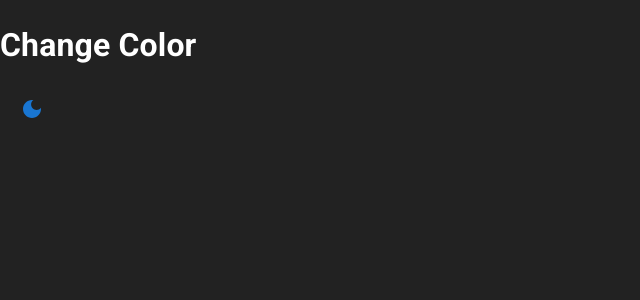
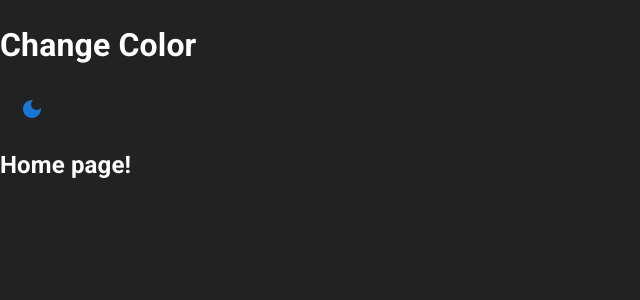
Before and after one commit to debug-squad/Spletni_Odjemalec, a React (Create React App) app: page / in a window 1280 px wide. Shown: the top 300 px of the page, without its empty margins (0-640 px from the left). Built offline with nearby package versions, Linux system fonts and the light colour scheme.

Commit message:
added routing + Home page

```diff
--- a/package.json
+++ b/package.json
@@ -13,6 +13,7 @@
     "netlify-cli": "^10.3.1",
     "react": "^18.1.0",
     "react-dom": "^18.1.0",
+    "react-router-dom": "^6.3.0",
     "react-scripts": "5.0.1",
     "web-vitals": "^2.1.4"
   },
--- a/src/App.js
+++ b/src/App.js
@@ -1,11 +1,13 @@
 import{useEffect, useState} from 'react'
-import {createTheme, ThemeProvider } from "@mui/material/styles"
+import {ThemeProvider } from "@mui/material/styles"
 import {CssBaseline,} from "@mui/material";
 import DarkModeIcon from '@mui/icons-material/DarkMode';
 import LightModeIcon from '@mui/icons-material/LightMode';
 import Button from '@mui/material/Button';
 import { lightTheme,darkTheme } from './theme/Theme';
 
+import { BrowserRouter, Routes, Route } from 'react-router-dom';
+import Home from './pages/Home';
 //localstorage
 
 function App() {
@@ -41,6 +43,13 @@ useEffect(()=>{
    <Button  onClick={changeTheme}>
      {!isDarkTheme ? <DarkModeIcon /> : <LightModeIcon/>}
    </Button>
+
+    <BrowserRouter>
+    <Routes>
+      <Route path="/" exact element = {<Home/>}></Route>
+    </Routes>
+    </BrowserRouter>
+
    </ThemeProvider>
   );
 }
--- /dev/null
+++ b/src/pages/Home.js
@@ -0,0 +1,5 @@
+export default function Info(){
+    return(
+        <h2>Home page!</h2>
+    );
+}
```
Also changed, not shown: 1 other file (tests, documents, lock files or other folders).
